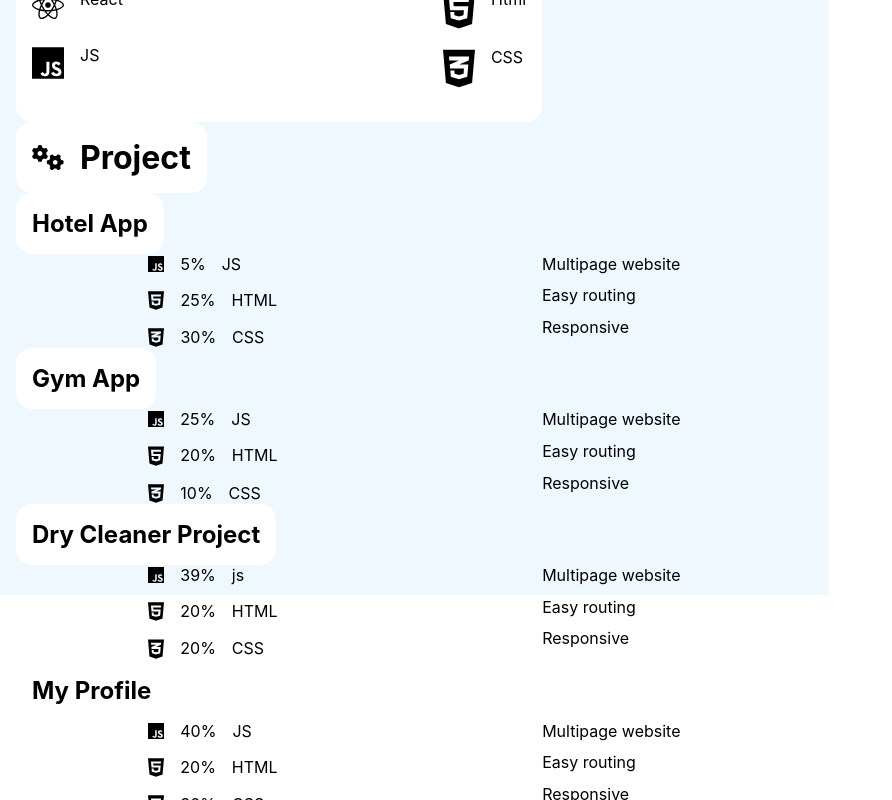
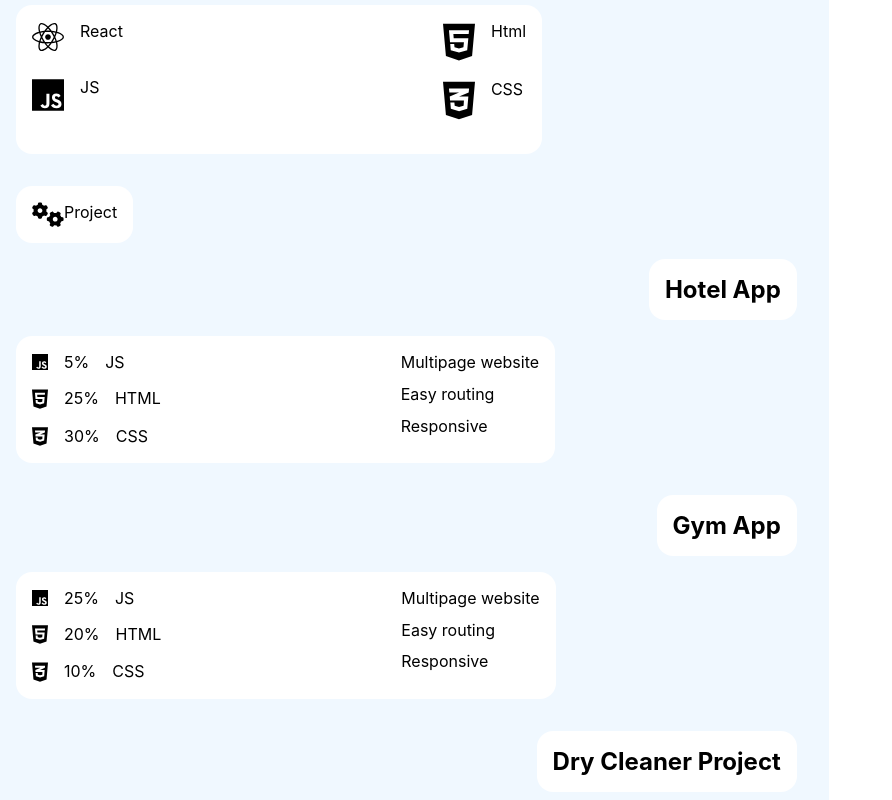
Before and after one commit to bhimray/CV, a React (Create React App) app in the folder bilen-cv/: page / in a window 1280 px wide. Shown: the part 560-1360 px from the top of the page, without its empty margins (0-892 px from the left). Built offline with nearby package versions, Linux system fonts and the light colour scheme.

Commit message:
css-done

```diff
--- a/bilen-cv/src/App.css
+++ b/bilen-cv/src/App.css
@@ -1,6 +1,6 @@
 .App {
   width:8.3in;
-  height: 11.7in;
+  /* height: 11.7in; */
   text-align: center;
   padding: 1rem;
   background-color: aliceblue;
--- a/bilen-cv/src/components/Links/Links.css
+++ b/bilen-cv/src/components/Links/Links.css
@@ -11,6 +11,7 @@
     background-color: white;
     padding: 1rem;
     border-radius: 1rem;
+    margin-bottom: 1rem;
 }
 .website-icon-link{
     display: flex;
--- a/bilen-cv/src/components/Project/Project.jsx
+++ b/bilen-cv/src/components/Project/Project.jsx
@@ -9,12 +9,14 @@ import gearsSolid from '../../svgIcons/gears-solid.svg'
 const Project = () => {
   return (
     <div className='projects-wrapper'>
-      <div className="project-head-wrapper">
+      <div className="project-main-head-wrapper">
         <img src={gearsSolid} className='project-icon'></img>
         <div className="project">Project</div>
       </div>
       <div className='project-wrapper'>
-        <div className='project-head'>Hotel App</div>
+        <div className="project-head-wrapper">
+          <div className='project-head'>Hotel App</div>
+        </div>
         <div className="project-detail-wrapper">
           <div className='project-language'>
             <div className="project-language-description">
@@ -41,7 +43,9 @@ const Project = () => {
         </div>
       </div>
       <div className='project-wrapper'>
-        <div className='project-head'>Gym App</div>
+        <div className="project-head-wrapper">
+          <div className='project-head'>Gym App</div>
+        </div>
         <div className="project-detail-wrapper">
           <div className='project-language'>
             <div className="project-language-description">
@@ -68,7 +72,9 @@ const Project = () => {
         </div>
       </div>
       <div className='project-wrapper'>
-        <div className='project-head'>Dry Cleaner Project</div>
+        <div className="project-head-wrapper">
+          <div className='project-head'>Dry Cleaner Project</div>
+        </div>
         <div className="project-detail-wrapper">
           <div className='project-language'>
             <div className="project-language-description">
@@ -95,7 +101,9 @@ const Project = () => {
         </div>
       </div>
       <div className='project-wrapper'>
-        <div className='project-head'>My Profile</div>
+        <div className="project-head-wrapper">
+          <div className='project-head'>My Profile</div>
+        </div>
         <div className="project-detail-wrapper">
           <div className='project-language'>
             <div className="project-language-description">
@@ -122,7 +130,9 @@ const Project = () => {
         </div>
       </div>
       <div className='project-wrapper'>
-        <div className='project-head'>CV</div>
+        <div className="project-head-wrapper">
+          <div className='project-head'>CV</div>
+        </div>
         <div className="project-detail-wrapper">
           <div className='project-language'>
             <div className="project-language-description">
--- a/bilen-cv/src/components/Skill/Skill.css
+++ b/bilen-cv/src/components/Skill/Skill.css
@@ -1,35 +1,50 @@
+
+
+.Skill-wrapper {
+    margin-bottom: 2rem;
+}
 .projects-wrapper{
     display: grid;
     padding-bottom:1rem;
 }
-.project-head-wrapper{
+.project-main-head-wrapper{
     display: flex;
     justify-content: flex-start;
-    font-size: 2rem;
-    font-weight: 700;
-    gap:1rem;
-    width: fit-content;
+    padding:1rem;
+    width:fit-content;
     background-color: white;
     border-radius: 1rem;
-    padding: 1rem;
 }
 .projects-wrapper{
     display: grid;
+}
+.project-wrapper {
+    margin-bottom: 1rem;
+}
+.project-head-wrapper{
+    display:flex;
+    justify-content: flex-end;
+    margin: 1rem;
 }
 .project-head{
     padding:2rem;
     font-size:1.5rem;
     font-weight: 700;
     display: flex;
-    justify-content: flex-end;
+    justify-content: flex-start;
     width: fit-content;
     background-color: white;
     border-radius: 1rem;
     padding: 1rem;
 }
-.project-detail-wrapper{
-    display:flex;
+.project-detail-wrapper {
+    display: flex;
     justify-content: space-around;
+    background-color: white;
+    width: fit-content;
+    gap: 15rem;
+    padding: 1rem;
+    border-radius: 1rem;
 }
 .project-icon{
     width:2rem;
```
